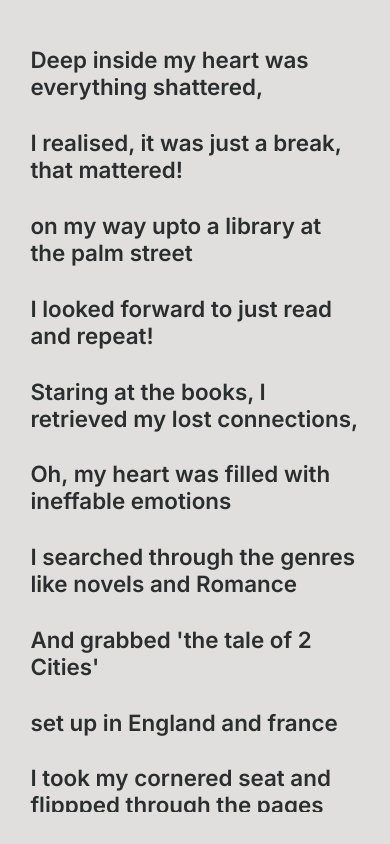
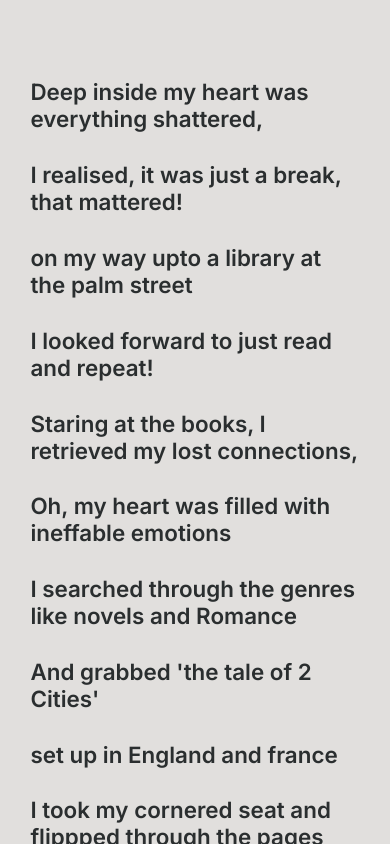
Before and after one commit to totallynotadi/apoem, a SvelteKit app: page / in a window 390 px wide. Built offline with nearby package versions, Linux system fonts and the light colour scheme.

Commit message:
fix-attempt: chrome mobile issue

```diff
--- a/src/routes/+page.svelte
+++ b/src/routes/+page.svelte
@@ -26,10 +26,6 @@
 	let sectionContainer;
 	let currentPixel = 0;
 
-	const scrollCallback = (e) => {
-		console.log(e, e.target.scrollTopMax - e.target.scrollTop);
-	};
-
 	const calculateScale = (index) => {
 		let intendedPixel = index * 80;
 		let difference = intendedPixel - currentPixel - (sectionContainer.clientHeight % 8);
@@ -39,6 +35,23 @@
 		// let scale = 1 - Math.min(Math.abs(difference) / 1000, 0.3);
 
 		return scale;
+	};
+
+	const scrollCallback = (e) => {
+		currentPixel = sectionContainer.scrollTop;
+		let lineElements = Array.from(document.getElementsByClassName('line'));
+		for (let [idx, line] of lineElements.entries()) {
+			let scale = calculateScale(idx);
+			// console.log(line, idx, scale);
+			let transformScale = scale > 0.8 ? 1 : 0.8;
+
+			line.style.transform = `scale(${transformScale})`;
+
+			// line.style.marginTop = transformScale > 0.8 ? '-2rem' : '0rem';
+			line.style.marginBottom = transformScale > 0.8 ? '1rem' : '0rem';
+
+			line.style.filter = transformScale > 0.8 ? `blur(0px)` : `blur(${scale + 2}px)`;
+		}
 	};
 
 	// $: currentPixel = linesContainer.scrollTop;
@@ -52,32 +65,20 @@
 		linesContainer.style.padding = `0 0 ${sectionPadding}px 0`;
 		// console.log(lineElements.at(-1).clientHeight);
 
-		sectionContainer.addEventListener('scroll', (e) => {
-			currentPixel = sectionContainer.scrollTop;
-			for (let [idx, line] of lineElements.entries()) {
-				let scale = calculateScale(idx);
-				// console.log(line, idx, scale);
-				let transformScale = scale > 0.8 ? 1 : 0.8;
+		sectionContainer.addEventListener('scroll', scrollCallback, false);
+		sectionContainer.addEventListener('touchmove', scrollCallback, false);
+		sectionContainer.addEventListener('pointermove', scrollCallback, false);
 
-				line.style.transform = `scale(${transformScale})`;
-
-				// line.style.marginTop = transformScale > 0.8 ? '-2rem' : '0rem';
-				line.style.marginBottom = transformScale > 0.8 ? '1rem' : '0rem';
-
-				line.style.filter = transformScale > 0.8 ? `blur(0px)` : `blur(${scale + 2}px)`;
-			}
-		});
-
-		let topMask = document.getElementById('blur-mask-top');
-		let bottomMask = document.getElementById('blur-mask-bottom');
+		// let topMask = document.getElementById('blur-mask-top');
+		// let bottomMask = document.getElementById('blur-mask-bottom');
 
 		// topMask.style.WebkitMaskImage = 'linear-gradient(to top, black 97%, transparent);';
 		// topMask.style.maskImage = 'linear-gradient(to top, black 97%, transparent);';
-		topMask.style.height = `${sectionContainer.clientHeight}px`;
+		// topMask.style.height = `${sectionContainer.clientHeight}px`;
 
 		// bottomMask.style.maskImage = 'linear-gradient(to bottom, black 97%, transparent);';
 		// bottomMask.style.WebkitMaskImage = 'linear-gradient(to bottom, black 97%, transparent);';
-		bottomMask.style.height = `${sectionContainer.clientHeight}px`;
+		// bottomMask.style.height = `${sectionContainer.clientHeight}px`;
 	});
 </script>
 
@@ -104,8 +105,9 @@
 	section {
 		height: 100%;
 		overflow: scroll;
-		-webkit-mask-image: linear-gradient(to top, black 90%, transparent);
-		mask-image: linear-gradient(to top, rgb(0, 0, 0) 90%, transparent);
+		-webkit-mask-image: linear-gradient(to bottom, black 90%, transparent);
+		mask-image: linear-gradient(to bottom, rgb(0, 0, 0) 90%, transparent);
+		margin-top: 2rem;
 	}
 
 	.lines {
@@ -124,10 +126,12 @@
 	/* iPhone */
 	@media (max-width: 700px) or (max-height: 400px) {
 		section {
+			margin-top: 2rem;
+
 			height: 100%;
 			overflow: scroll;
-			-webkit-mask-image: linear-gradient(to top, black 90%, gray);
-			mask-image: linear-gradient(to top, rgb(0, 0, 0) 90%, gray);
+			-webkit-mask-image: linear-gradient(to bottom, black 90%, gray);
+			mask-image: linear-gradient(to bottom, rgb(0, 0, 0) 90%, gray);
 		}
 
 		.line {
@@ -144,8 +148,7 @@
 			height: min-content;
 		}
 	}
-	#blur-mask-top,
-	#blur-mask-bottom {
+	#blur-mask-top {
 		-webkit-mask-image: linear-gradient(to top, black 90%, gray);
 		mask-image: linear-gradient(to top, rgb(0, 0, 0) 90%, gray);
 		pointer-events: none;
@@ -153,5 +156,6 @@
 	#blur-mask-bottom {
 		-webkit-mask-image: linear-gradient(to bottom, black 97%, gray);
 		mask-image: linear-gradient(to bottom, rgb(0, 0, 0) 97%, gray);
+		pointer-events: none;
 	}
 </style>
```
